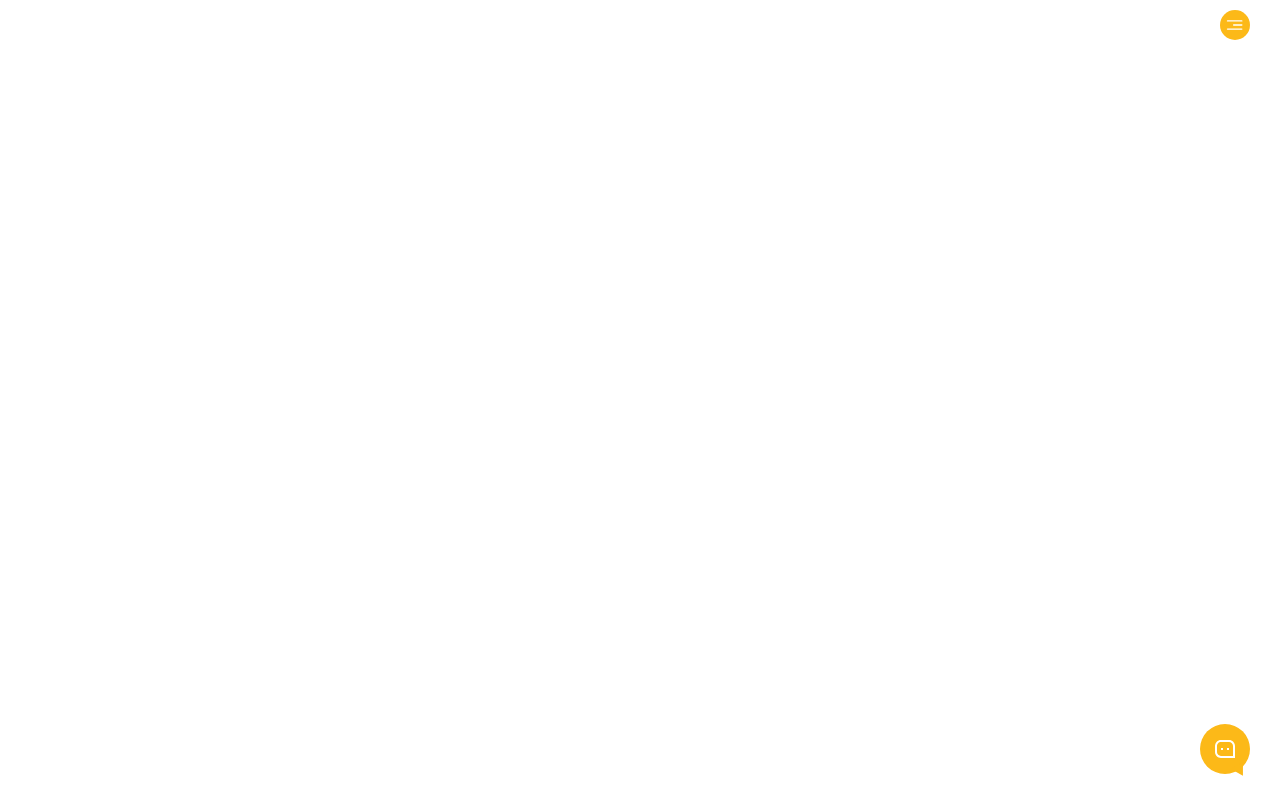
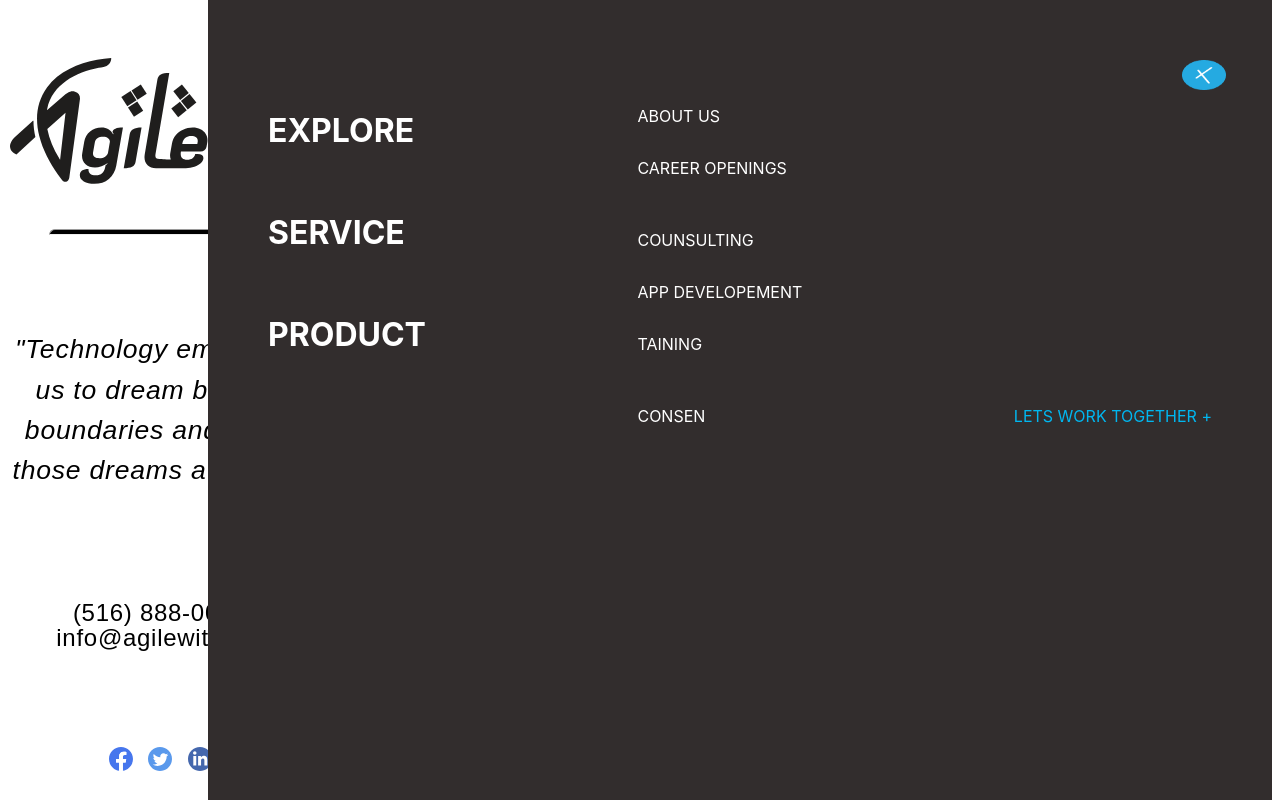
Before and after one commit to agilewitinternal/ravbs, a React (Create React App) app: page /DropDown in a window 1280 px wide. Before the commit this address had no page. Built offline with nearby package versions, Linux system fonts and the light colour scheme.

Commit message:
DropDownFinelDesign

```diff
--- a/src/App.js
+++ b/src/App.js
@@ -1,5 +1,5 @@
 import React from 'react';
-import { BrowserRouter, Routes, Route } from 'react-router-dom';
+import { BrowserRouter, Routes, Route,Link,useLocation} from 'react-router-dom';
 import Home from './Home/Home';
 import AboutUs from './AboutUs/AboutUs';
 import Consulting from './Counsulting/Counsulting';
@@ -8,13 +8,17 @@
 import Options from './Assets/Options.svg';
 import ChatIcon from './Assets/Chaticon.svg';
 import DropDown from './DropDown/DropDown'
+import Training from './Training/Training'
 import "./App.css";
 
 function App() {
+  const Location=useLocation()
   return (
     <div className="app-container">
+    {Location.pathname!=="/DropDown"&&  <Link to="/DropDown">
       <img className="options-icon" src={Options} alt="Options Icons" />
-      <BrowserRouter>
+      </Link>}
+
         <div className="content-container">
           <Routes>
             <Route path="/" element={<Home />} />
@@ -22,12 +26,20 @@
             <Route path="/Consulting" element={<Consulting />} />
             <Route path="/MobileAppDevelopment" element={<MobileAppDevelopment />} />
             <Route path="/ContactUs" element={<ContactUs />} />
+            <Route path='/DropDown' element={<DropDown/>}/>
           </Routes>
         </div>
-      </BrowserRouter>
-      <img className="chat-icon" src={ChatIcon} alt="Chat" />
+    {Location.pathname!=="/DropDown"&&  Location.pathname !== "/ContactUs"&&<img className="chat-icon" src={ChatIcon} alt="Chat" />}
+
     </div>
   );
 }
 
-export default App;
+const Finel=()=>{
+  return(
+  <BrowserRouter>
+  <App/>
+  </BrowserRouter>
+  )
+}
+export default Finel;
--- a/src/DropDown/DropDown.css
+++ b/src/DropDown/DropDown.css
@@ -1,67 +1,151 @@
 .DropDownProfile {
+  position: fixed;
+  right: 0.5rem;
+  font-size: 11px;
+  height: 100vh;
+  padding: 30px;
+  text-decoration: none;
+  background: rgba(50, 45, 45, 1);
+  color: white;
+  display: flex;
+  flex-direction: column;
+  animation: fadeInDown 0.5s ease forwards;
+}
+
+.DropDownIcone {
+  display: flex;
+  align-self: flex-end;
+  height: 40px;
+  width: 30px;
+}
+.DropDownIconContainer{
+  display: flex;
+}
+
+
+.DropDownSecondLayer {
+  display: flex;
+  flex-direction: column;
+  gap: 20px;
+}
+
+.DropDownFirstLayer {
+  display: flex;
+  flex-direction: row;
+  justify-content: space-between;
+  flex-wrap: wrap;
+  padding-top: 100px;
+}
+
+@keyframes fadeInDown {
+  from {
+    opacity: 0;
+    transform: translateY(-20px);
+  }
+
+  to {
+    opacity: 1;
+    transform: translateY(0);
+  }
+}
+
+li {
+  list-style-type: none;
+  font-family: Georgia, 'Times New Roman', Times, serif;
+  gap: 10px;
+}
+
+.LetsWorkTogetherContainer {
+  display: flex;
+  align-items: flex-end;
+
+}
+
+.LetWorktogether {
+  color: #00B7F0;
+  text-decoration: none;
+}
+
+.LinkRemove {
+  text-decoration: none;
+  color: white;
+  display: flex;
+}
+
+
+@media screen and (min-width:767px) {
+  .DropDownProfile {
     position: fixed;
-    top: 10.5rem;
     right: 0.5rem;
-    width: 964px;
+    width: 944px;
     height: 100vh;
     padding: 60px;
     text-decoration: none;
     background: rgba(50, 45, 45, 1);
+    color: white;
     display: flex;
+    font-size: 16px;
     flex-direction: column;
-    color: white;
     animation: fadeInDown 0.5s ease forwards;
   }
-  .Links{
+
+  .DropDownIcone {
+    display: flex;
+    align-self: flex-end;
+    height: 30px;
+    width: 30px;
+  }
+
+  .Links {
     text-decoration: none;
     color: black;
   }
 
-  .LetWorktogether{
-    display: flex;
-
-align-self: flex-end;
-color: rgba(0, 183, 240, 1);
-
-  }
-  .DropDownSecondLayer{
+  .DropDownSecondLayer {
     display: flex;
     flex-direction: column;
     gap: 20px;
   }
 
-  .DropDownFirstLayer{
+  .DropDownFirstLayer {
     display: flex;
     flex-direction: row;
     justify-content: space-between;
+    flex-wrap: nowrap;
+    padding-top: 0px
   }
 
-  .DropDownIcone{
-
-display: flex;
-
-align-self: flex-end;
-    height: 30px;
-    width: 30px;
-
-  }
   @keyframes fadeInDown {
     from {
       opacity: 0;
       transform: translateY(-20px);
     }
+
     to {
       opacity: 1;
       transform: translateY(0);
     }
   }
 
-li{
+  li {
     list-style-type: none;
     font-family: Georgia, 'Times New Roman', Times, serif;
     gap: 10px;
+  }
+
+  .LetsWorkTogetherContainer {
+    display: flex;
+    align-items: flex-end;
+  }
+
+  .LetWorktogether {
+    color: #00B7F0;
+    text-decoration: none;
+  }
+
+  .LinkRemove {
+    text-decoration: none;
+    color: white;
+    display: flex;
+  }
 }
-.LetsWorkTogether{
-  display: flex;
-  align-items:flex-end;
-}
--- a/src/DropDown/DropDown.js
+++ b/src/DropDown/DropDown.js
@@ -1,12 +1,19 @@
 import { Link } from 'react-router-dom'
 import CloseIcon from './CloseIcon.png'
+import DeskTopHeader from '../DeskTopHeader/DeskTopHeader'
 import "./DropDown.css"
 
 const DropDown = () => {
     return (
+
+        <div className='HomeTopLayer'>
+
+            <DeskTopHeader />
             <div className="DropDownProfile">
+                <Link to="/" className='DropDownIcone'>
+                    <img src={CloseIcon} alt="CloseIcone"  />
 
-            <img src={CloseIcon} alt="CloseIcone" className='DropDownIcone' />
+                    </Link>
 
                 <div className="DropDownFirstLayer">
                     <div className="DropDownSecondLayer">
@@ -45,11 +52,13 @@
                         </div>
 
                     </div>
-                <div className="LetsWorkTogether">
-                    <Link to="/Contact">
+                    <div className='LetsWorkTogetherContainer'>
+                        <Link to="/Contact" className="LinkRemove">
                             <p className="LetWorktogether" >LETS WORK TOGETHER +</p>
                         </Link>
                     </div>
+                </div>
+
             </div>
 
         </div>
--- /dev/null
+++ b/src/Training/Training.js
@@ -0,0 +1,10 @@
+import "./Training.css"
+const Training=()=>{
+    return(
+        <div>
+
+        </div>
+    )
+}
+
+export default Training
```
Also changed, not shown: src/Training/Training.css (added). Lines whose indentation alone changed are shown as unchanged.
